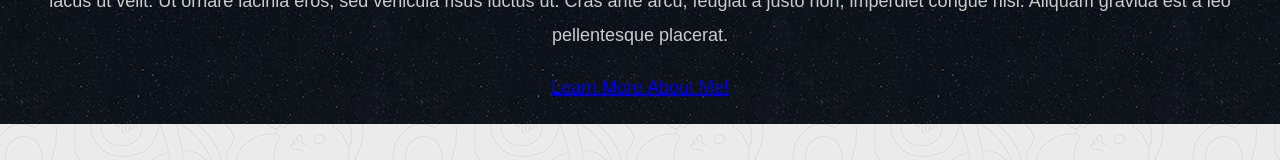
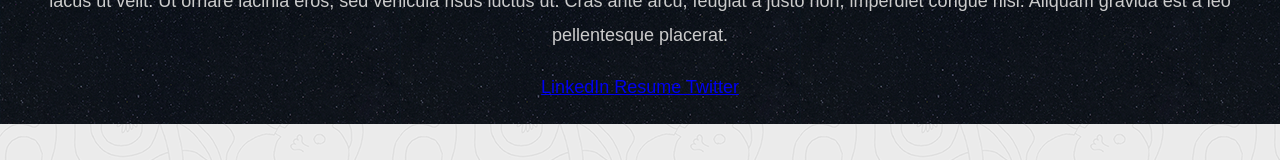
Before and after one commit to Slicktone/T-Clay, a React (Create React App) app: page / in a window 1280 px wide. Shown: the part 784-944 px from the top of the page. Built offline with nearby package versions, Linux system fonts and the light colour scheme; some icons are missing.

Commit message:
about links and container added

```diff
--- a/src/components/About.jsx
+++ b/src/components/About.jsx
@@ -5,13 +5,28 @@ class About extends React.Component {
         return (
             <div className="about">
                 <h1> About Me! </h1>
-                <p> Lorem ipsum dolor sit amet, consectetur adipiscing elit. Aliquam a turpis quis tortor cursus sagittis. Maecenas accumsan porta viverra. Morbi eget risus in odio imperdiet faucibus.
-                    Mauris vitae felis erat. Sed vestibulum augue non ipsum maximus gravida. Fusce efficitur, felis eu facilisis feugiat, orci arcu blandit sapien, a iaculis nunc magna non urna.
-                    Sed a accumsan quam. Donec dignissim, lectus in vehicula fringilla, turpis metus mollis justo, ut volutpat mauris lacus ut velit. Ut ornare lacinia eros, sed vehicula risus luctus ut.
-                    Cras ante arcu, feugiat a justo non, imperdiet congue nisi. Aliquam gravida est a leo pellentesque placerat.
-                </p>
+                <div className="about-container">
+                    <p> Lorem ipsum dolor sit amet, consectetur adipiscing elit. Aliquam a turpis quis tortor cursus sagittis. Maecenas accumsan porta viverra. Morbi eget risus in odio imperdiet faucibus.
+                        Mauris vitae felis erat. Sed vestibulum augue non ipsum maximus gravida. Fusce efficitur, felis eu facilisis feugiat, orci arcu blandit sapien, a iaculis nunc magna non urna.
+                        Sed a accumsan quam. Donec dignissim, lectus in vehicula fringilla, turpis metus mollis justo, ut volutpat mauris lacus ut velit. Ut ornare lacinia eros, sed vehicula risus luctus ut.
+                        Cras ante arcu, feugiat a justo non, imperdiet congue nisi. Aliquam gravida est a leo pellentesque placerat.
+                    </p>
+                </div>
 
-                <a href="www.linkedin.com"> Learn More About Me! </a>
+                <div className="about-links">
+                    <span className="about-linkedin">
+                        <a href="www.linkedin.com/in/tclaytony"> LinkedIn </a>
+                    </span>
+
+                    <span className="about-resume">
+                        <a href="#"> Resume </a>
+                    </span>
+
+                    <span className="about-twitter">
+                        <a href="www.twitter.com"> Twitter </a>
+                    </span>
+                </div>
+
             </div>
         )
     }
```
